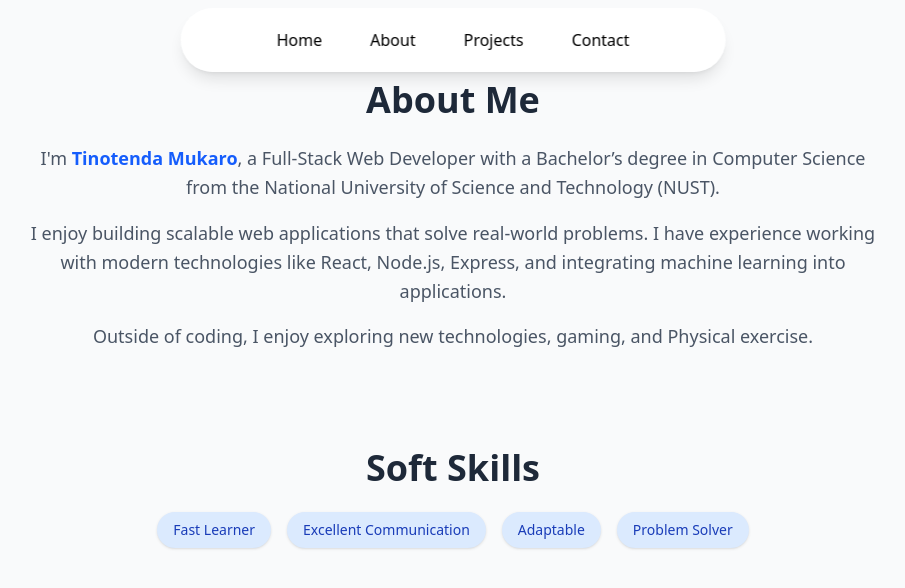
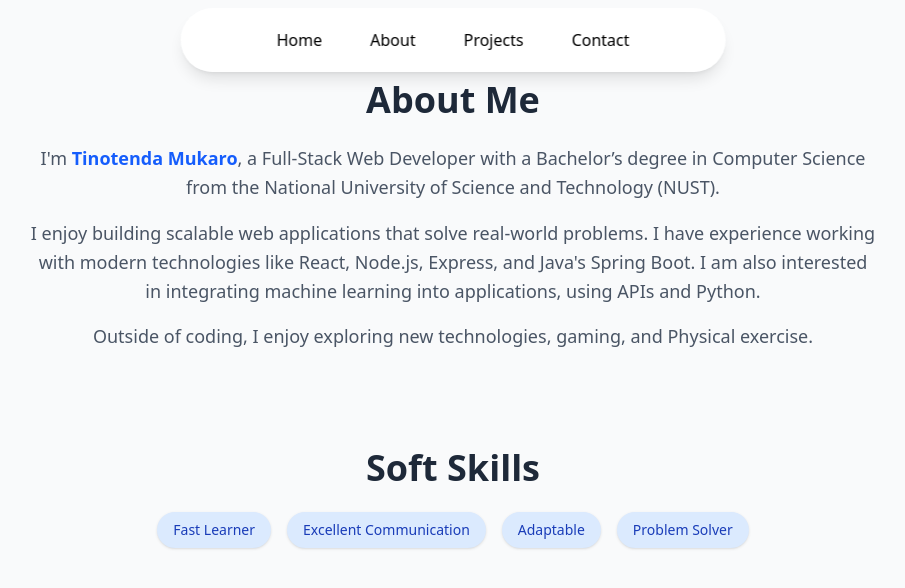
Before and after one commit to tinoMukaro/portfolio, a React (Vite) app: page /about in a window 1280 px wide. Shown: the top 588 px of the page, without its empty margins (187-1092 px from the left). Built offline with nearby package versions, Linux system fonts and the light colour scheme.

Commit message:
moify changes on about page

```diff
--- a/src/components/Hero.jsx
+++ b/src/components/Hero.jsx
@@ -6,7 +6,7 @@ function Hero() {
       {/* Text Section */}
       <div className="flex-1 text-center md:text-left">
         <h1 className="text-3xl md:text-4xl font-bold mb-4">
-          Full-Stack Web Developer and Aspiring Cloud Engineer
+          Web Developer and Aspiring Cloud Engineer
         </h1>
         <p className="text-gray-700 leading-relaxed">
           Hey, I’m <span className="font-semibold">Tino Mukaro</span> <br />
--- a/src/pages/About.jsx
+++ b/src/pages/About.jsx
@@ -11,7 +11,8 @@ function About() {
 
         <p className="text-lg leading-relaxed text-gray-600 mb-4">
           I enjoy building scalable web applications that solve real-world problems. I have experience working with
-          modern technologies like React, Node.js, Express, and integrating machine learning into applications.
+          modern technologies like React, Node.js, Express, and Java's Spring Boot.
+          I am also interested in integrating machine learning into applications, using APIs and Python.
         </p>
 
         <p className="text-lg leading-relaxed text-gray-600 mb-4">
```
